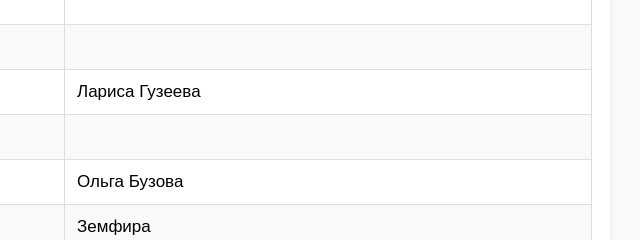
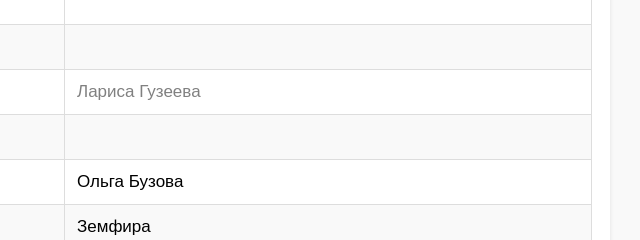
Before and after one commit to iamochenmili/typology, a plain HTML site: page list.html in a window 1280 px wide. Shown: the part 132-372 px from the top of the page, 425-1065 px from the left. Drawn offline with Linux system fonts and the light colour scheme.

Commit message:
Update list.html

```diff
--- a/list.html
+++ b/list.html
@@ -95,7 +95,7 @@
               </tr>
               <tr>
                   <td>Гюго</td>
-                  <td>Лариса Гузеева</td>
+                  <td style="color: gray;">Лариса Гузеева</td>
               </tr>
               <tr>
                   <td>Робеспьер</td>
```
